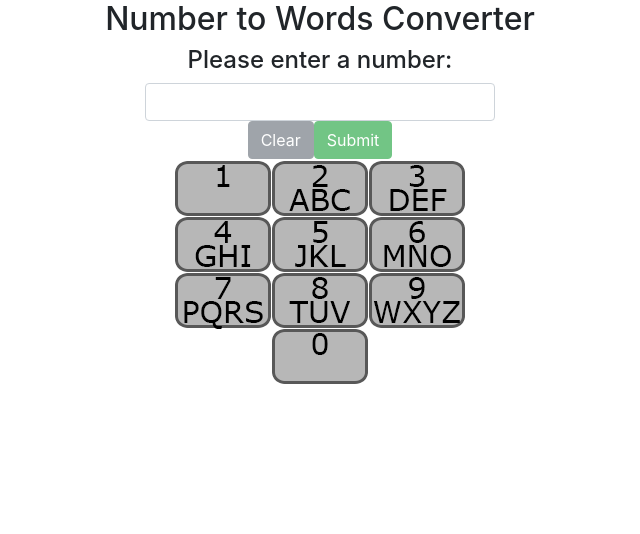
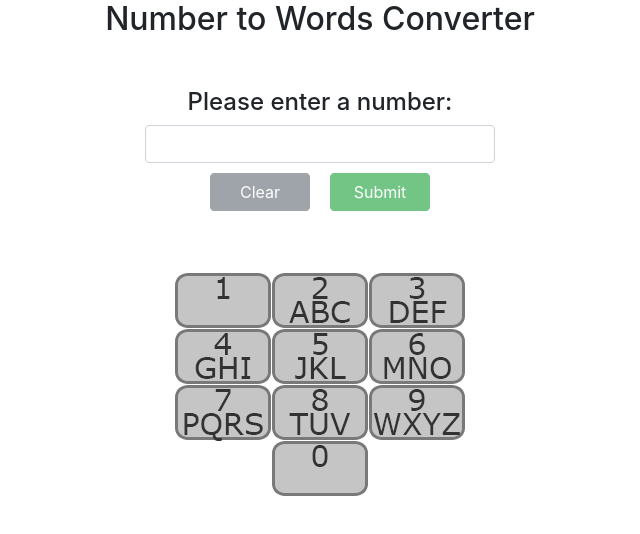
Before and after one commit to ProstoBoris/number-to-words-converter, a React (Create React App) app: page / in a window 1280 px wide. Shown: the top 534 px of the page, without its empty margins (320-960 px from the left). Built offline with nearby package versions, Linux system fonts and the light colour scheme.

Commit message:
Add styling

```diff
--- a/src/App.css
+++ b/src/App.css
@@ -2,37 +2,20 @@
   text-align: center;
 }
 
-.App-logo {
-  height: 40vmin;
-  pointer-events: none;
+.App .container {
+  margin: 50px auto;
 }
 
-@media (prefers-reduced-motion: no-preference) {
-  .App-logo {
-    animation: App-logo-spin infinite 20s linear;
-  }
+#clearBtn, #submitBtn {
+  width: 100px;
+  margin: 10px;;
 }
 
-.App-header {
-  background-color: #282c34;
-  min-height: 100vh;
-  display: flex;
-  flex-direction: column;
-  align-items: center;
-  justify-content: center;
-  font-size: calc(10px + 2vmin);
-  color: white;
+img.img-fluid {
+  opacity: 0.8;
 }
 
-.App-link {
-  color: #61dafb;
+.spinner-border {
+  width: 100px;
+  height: 100px;
 }
-
-@keyframes App-logo-spin {
-  from {
-    transform: rotate(0deg);
-  }
-  to {
-    transform: rotate(360deg);
-  }
-}
```
